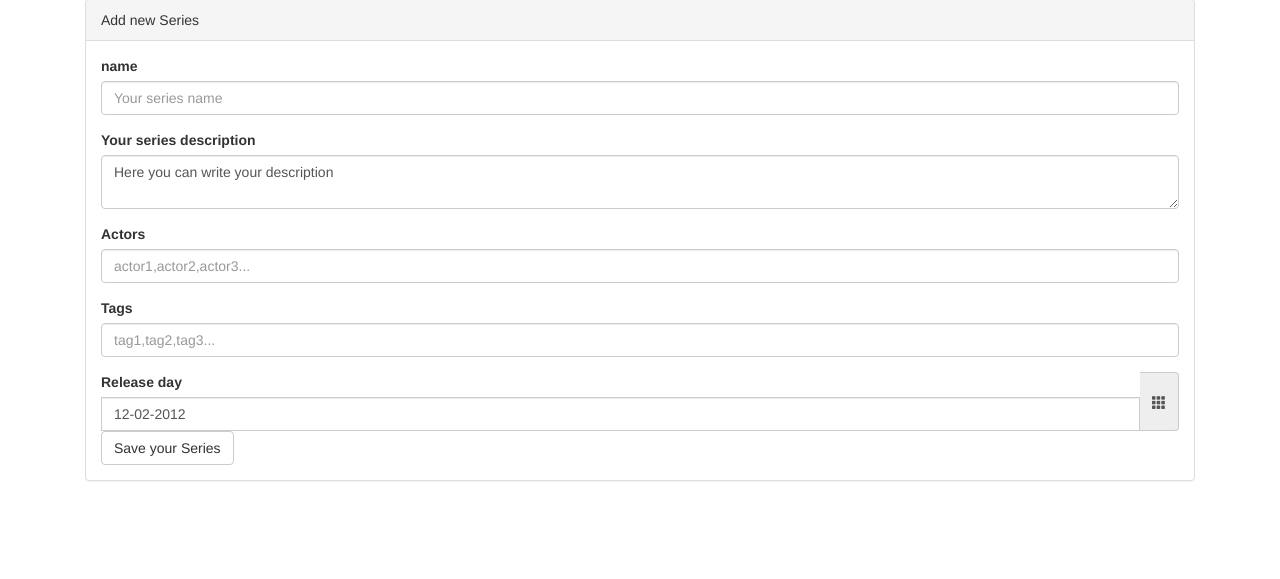
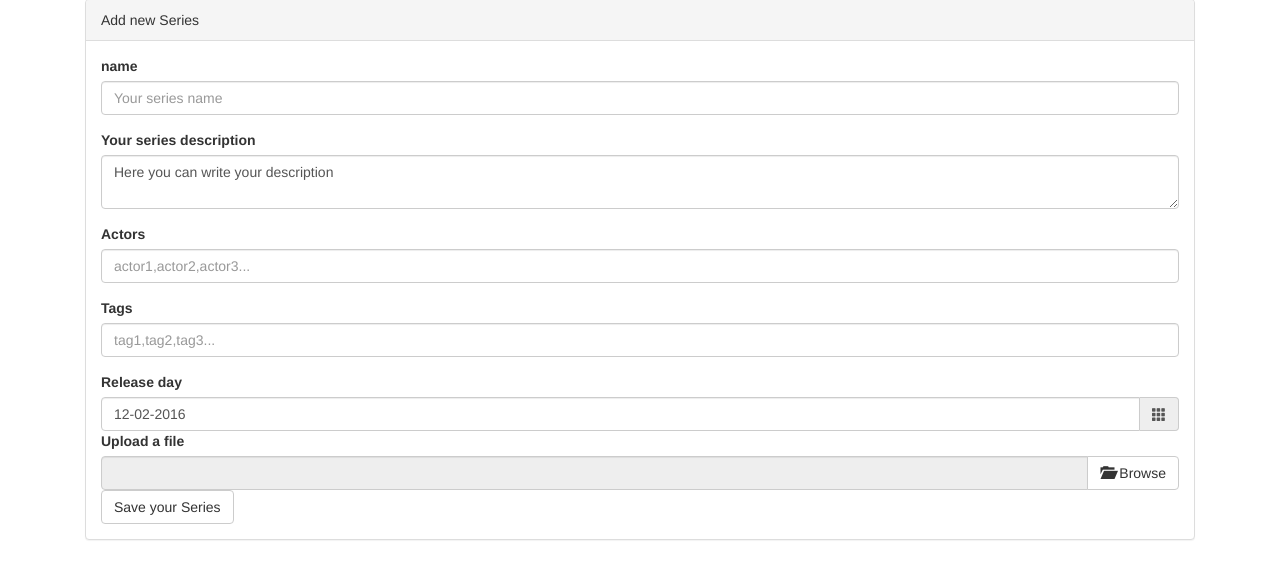
Before and after one commit to savvaniss/Series-Movies, a PHP site: template resources/views/series.create.twig in a window 1280 px wide. Shown: the part 81-660 px from the top of the page. Run offline with PHP 8.4, Linux system fonts and the light colour scheme; the template is opened without the code that fills it, so the values that code supplies are empty; some libraries are stand-ins or nearby versions.

Commit message:
front end for image upload
front end for image upload

```diff
--- a/app/Controllers/SeriesController.php
+++ b/app/Controllers/SeriesController.php
@@ -18,6 +18,12 @@ class SeriesController extends Controller
     }
 
     public function postCreateSeries($request,$response){
+
+//        //image
+//        $image=$request->getUploadedFiles();
+//        var_dump($image);
+//        die();
+
         //validate input
         $validation = $this->validator->validate($request, [
             // ->emailAvailable()
--- /dev/null
+++ b/public/css/series.create.css
@@ -0,0 +1,22 @@
+.image-preview-input {
+    position: relative;
+    overflow: hidden;
+    margin: 0px;
+    color: #333;
+    background-color: #fff;
+    border-color: #ccc;
+}
+.image-preview-input input[type=file] {
+    position: absolute;
+    top: 0;
+    right: 0;
+    margin: 0;
+    padding: 0;
+    font-size: 20px;
+    cursor: pointer;
+    opacity: 0;
+    filter: alpha(opacity=0);
+}
+.image-preview-input-title {
+    margin-left:1px;
+}
--- /dev/null
+++ b/public/js/series.create.js
@@ -0,0 +1,58 @@
+$(document).on('click', '#close-preview', function(){
+    $('.image-preview').popover('hide');
+    // Hover befor close the preview
+    $('.image-preview').hover(
+        function () {
+            $('.image-preview').popover('show');
+        },
+        function () {
+            $('.image-preview').popover('hide');
+        }
+    );
+});
+
+$(function() {
+    // Create the close button
+    var closebtn = $('<button/>', {
+        type:"button",
+        text: 'x',
+        id: 'close-preview',
+        style: 'font-size: initial;',
+    });
+    closebtn.attr("class","close pull-right");
+    // Set the popover default content
+    $('.image-preview').popover({
+        trigger:'manual',
+        html:true,
+        title: "<strong>Preview</strong>"+$(closebtn)[0].outerHTML,
+        content: "There's no image",
+        placement:'bottom'
+    });
+    // Clear event
+    $('.image-preview-clear').click(function(){
+        $('.image-preview').attr("data-content","").popover('hide');
+        $('.image-preview-filename').val("");
+        $('.image-preview-clear').hide();
+        $('.image-preview-input input:file').val("");
+        $(".image-preview-input-title").text("Browse");
+    });
+    // Create the preview image
+    $(".image-preview-input input:file").change(function (){
+        var img = $('<img/>', {
+            id: 'dynamic',
+            width:250,
+            height:200
+        });
+        var file = this.files[0];
+        var reader = new FileReader();
+        // Set preview image into the popover data-content
+        reader.onload = function (e) {
+            $(".image-preview-input-title").text("Change");
+            $(".image-preview-clear").show();
+            $(".image-preview-filename").val(file.name);
+            img.attr('src', e.target.result);
+            $(".image-preview").attr("data-content",$(img)[0].outerHTML).popover("show");
+        }
+        reader.readAsDataURL(file);
+    });
+});
--- a/resources/views/series.create.twig
+++ b/resources/views/series.create.twig
@@ -10,6 +10,8 @@
             toolbar: "undo redo | styleselect | bold italic | alignleft aligncenter alignright alignjustify | image | bullist numlist outdent indent | code",
             menubar: "file edit view format insert tools",
         });</script>
+    <link rel="stylesheet" href="{{ base_url() }}/css/series.create.css">
+    <script src="{{ base_url() }}/js/series.create.js"></script>
 {% endblock %}
 {% block content %}
     <div class="raw">
@@ -17,7 +19,7 @@
             <div class="panel panel-default">
                 <div class="panel-heading">Add new Series</div>
                 <div class="panel-body">
-                    <form action="{{ path_for('series.create') }}" method="post" autocomplete="off">
+                    <form action="{{ path_for('series.create') }}" method="post" autocomplete="off" enctype="multipart/form-data">
                         <div class="form-group{{ errors.name ? ' has-error' : '' }}">
                             <label for="name">name </label>
                             <input type="text" name="name" id="name" placeholder="Your series name" class="form-control" value="{{ old.name  }}">
@@ -46,13 +48,31 @@
                                 <span class="help-block">{{ errors.tag | first }}</span>
                             {% endif %}
                         </div>
+                        <label for="release_day">Release day</label>
                         <div class="input-group date">
-                            <label for="release_day">Release day</label>
-                            <input type="text" id="release_day" name="release_day"class="form-control" value="12-02-2012">
+                            <input type="text" id="release_day" name="release_day" class="form-control" value="12-02-2016">
                             <div class="input-group-addon">
                                 <span class="glyphicon glyphicon-th"></span>
                             </div>
                         </div>
+
+                        <label for="filename">Upload a file</label>
+                                    <div class="input-group image-preview">
+
+                                        <input type="text" name="filename" id="filename" class="form-control image-preview-filename" disabled="disabled">
+                                        <span class="input-group-btn">
+                                           <!-- image-preview-clear button -->
+                                           <button type="button" class="btn btn-default image-preview-clear" style="display:none;">
+                                           <span class="glyphicon glyphicon-remove"></span> Clear
+                                           </button>
+                                                                        <!-- image-preview-input -->
+                                           <div class="btn btn-default image-preview-input">
+                                              <span class="glyphicon glyphicon-folder-open"></span>
+                                              <span class="image-preview-input-title">Browse</span>
+                                              <input type="file" accept="image/png, image/jpeg, image/gif" name="input-file-preview"/>
+                                           </div>
+                                        </span>
+                                    </div>
                         <button type="submit" class="btn btn-default">Save your Series</button>
 
                         {{ csrf.field | raw }}
```
